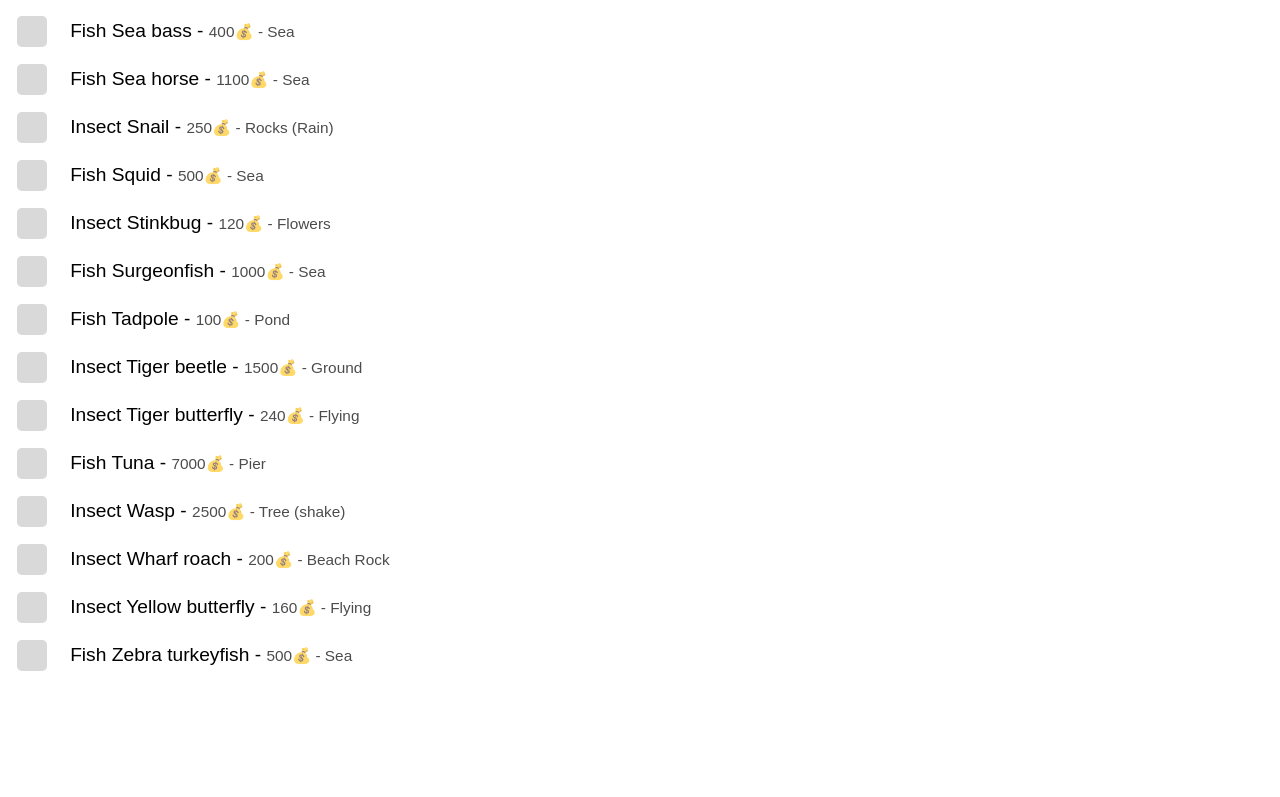
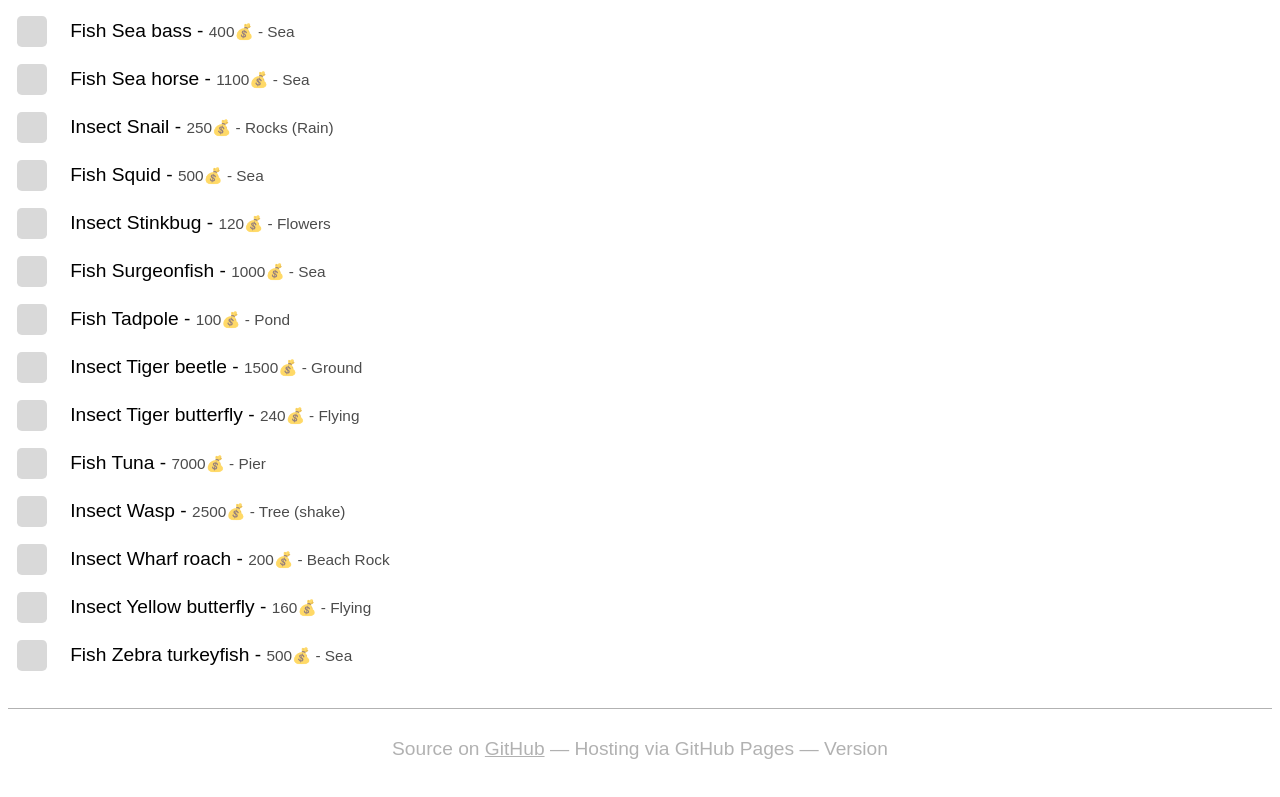
Before and after one commit to avgrad/acnh-collect, a React (Create React App) app: page / in a window 1280 px wide. Shown: the part 2062-2859 px from the top of the page. Before the commit the page ends 2749 px from the top, so only its background shows below. Built offline with nearby package versions, Linux system fonts and the light colour scheme; a web font is replaced by a local one.

Commit message:
add basic footer

```diff
--- a/src/App.js
+++ b/src/App.js
@@ -72,6 +72,9 @@ export default function App() {
           </div>
         ))}
       </div>
+      <footer>
+        Source on <a href="https://github.com/sydeslyde/acnh-collect" target="_blank" rel="noopener noreferrer">GitHub</a> &mdash; Hosting via GitHub Pages &mdash; Version {process.env.REACT_APP_VERSION}
+      </footer>
     </React.Fragment>
   );
 }
--- a/src/styles.css
+++ b/src/styles.css
@@ -18,6 +18,10 @@ body {
   font-size: 1.2rem;
   text-align: left;
   background-color: var(--main-background);
+  color: var(--main-font-color);
+}
+
+a {
   color: var(--main-font-color);
 }
 
@@ -52,3 +56,11 @@ h2 {
   font-size: 0.8em;
   opacity: 0.7;
 }
+
+footer {
+  border-top: 1px solid var(--main-font-color);
+  margin-top: 1.5em;
+  padding: 1.5em 0;
+  text-align: center;
+  opacity: 0.3;
+}
```
Also changed, not shown: package.json (+10 -10 lines).
